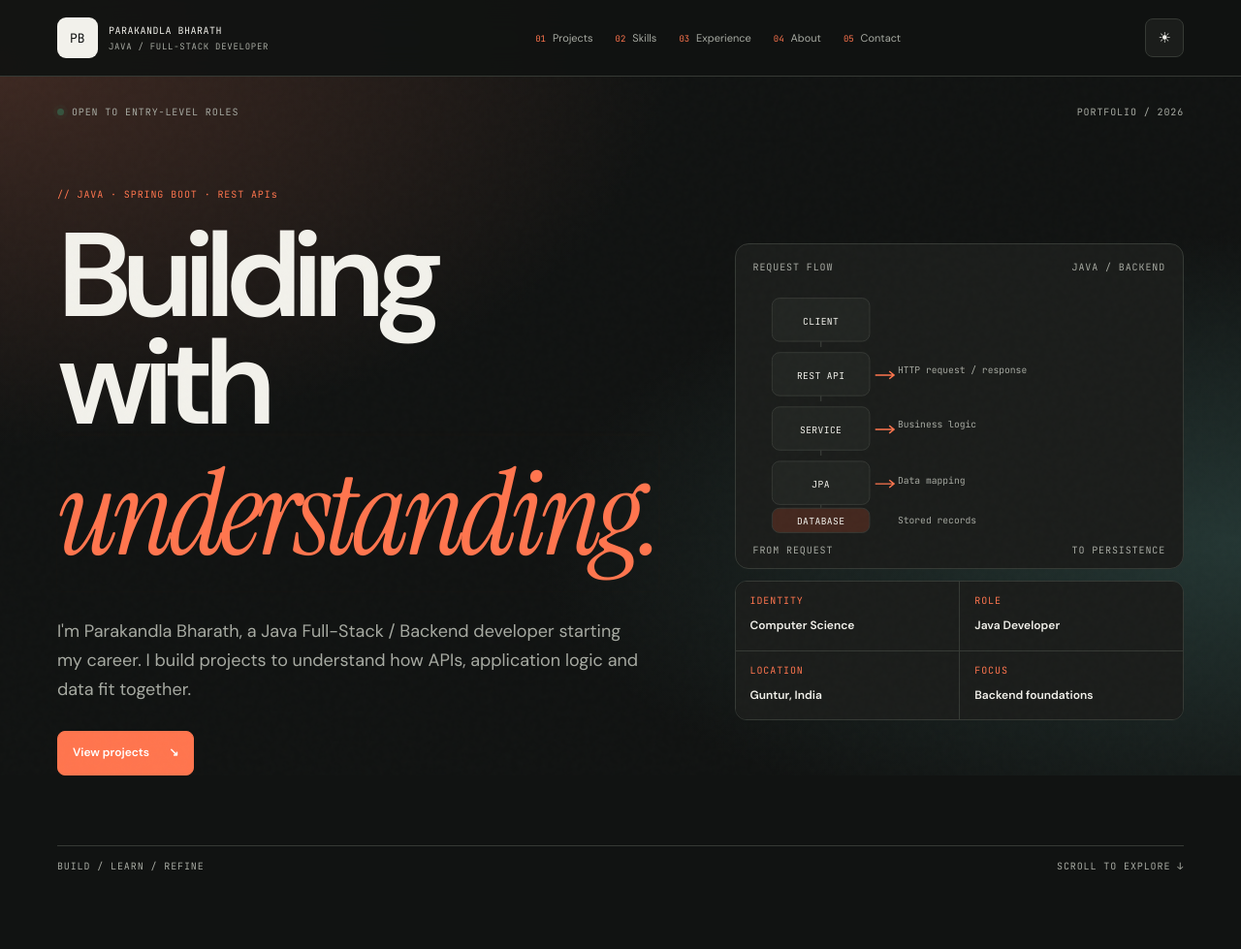
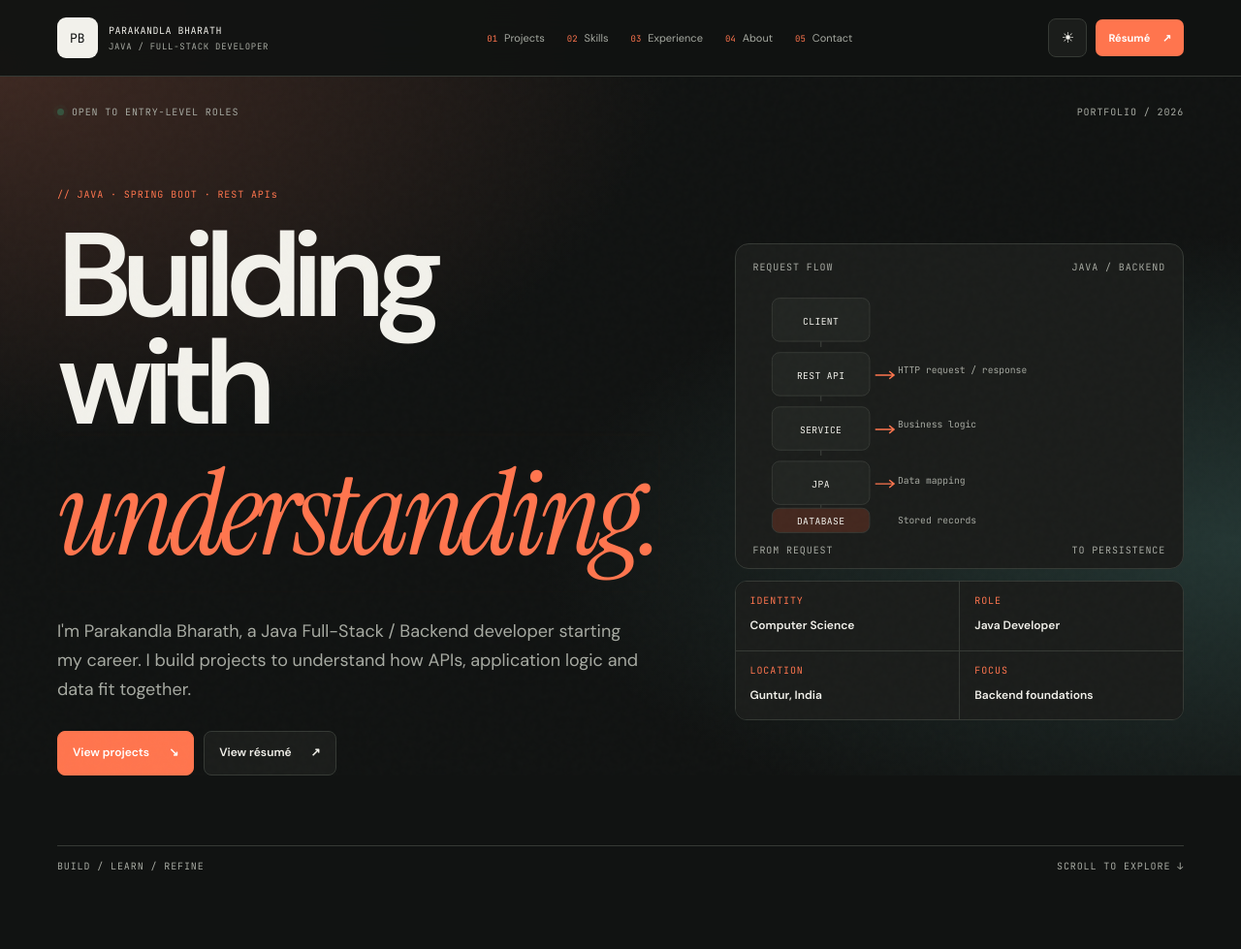
Before and after one commit to parakandlabharath/bharath-portfolio, a plain HTML site: page index.html in a window 1280 px wide. Shown: the top 979 px of the page at 97% size. Drawn offline with Linux system fonts and the light colour scheme.

Commit message:
Restore resume links and options

```diff
--- a/index.html
+++ b/index.html
@@ -33,7 +33,8 @@
       </nav>
       <div class="header-actions">
         <button class="theme-toggle" type="button" aria-label="Switch to light theme" aria-pressed="false">◐</button>
-        <button class="menu-toggle" type="button" aria-controls="mobile-nav" aria-expanded="false" aria-label="Open navigation">☰</button>
+        <a class="resume-link" href="resume.html" aria-label="Open résumé">Résumé <span>↗</span></a>
+        <button class="menu-toggle type="button" aria-controls="mobile-nav" aria-expanded="false" aria-label="Open navigation">☰</button>
       </div>
     </div>
     <nav class="mobile-nav" id="mobile-nav" aria-label="Mobile navigation">
@@ -49,7 +50,7 @@
           <p class="kicker reveal">// JAVA · SPRING BOOT · REST APIs</p>
           <h1>Building with<br><em>understanding.</em></h1>
           <p class="hero-intro">I'm Parakandla Bharath, a Java Full-Stack / Backend developer starting my career. I build projects to understand how APIs, application logic and data fit together.</p>
-          <div class="hero-buttons"><a class="button button-primary" href="#projects">View projects <span>↘</span></a></div>
+          <div class="hero-buttons"><a class="button button-primary" href="#projects">View projects <span>↘</span></a><a class="button button-secondary" href="resume.html">View résumé <span>↗</span></a></div>
         </div>
         <aside class="hero-side reveal">
           <div class="flow-panel" aria-label="Illustrated request flow: Client to REST API, Service, JPA and Database">
@@ -205,7 +206,9 @@
           <article><small>03</small><strong>IBM</strong><span>Certification title to confirm</span><!-- DRAFT: verify --></article>
         </div>
       </div>
+    <div class="resume-callout"><div><small>DOCUMENT</small><h3>Résumé</h3><p>View or print my résumé.</p></div><a class="button button-secondary" href="resume.html">Open résumé <span>↗</span></a></div>
     </section>
+
 
     <section class="section about-section" id="about">
       <div class="wrap">
@@ -217,7 +220,7 @@
 
     <section class="section wrap contact-section" id="contact">
       <div class="section-label"><span>05 / CONTACT</span><i></i><span>LET'S CONNECT</span></div>
-      <div class="contact-grid"><div><p class="kicker">// OPEN TO ENTRY-LEVEL JAVA / BACKEND ROLES</p><h2>Let's make<br><em>things work.</em></h2><p class="contact-intro">I'm open to entry-level opportunities with startups and MNCs. Feel free to reach out about roles or projects.</p><p class="timezone">Guntur · IST (UTC+5:30)</p></div><div class="contact-card"><small>EMAIL / DIRECT</small><a class="email-address" id="email-link" href="#">Email me <span>↗</span></a><button class="copy-email" id="copy-email" type="button">COPY EMAIL <span>+</span></button><div class="contact-links"><a href="https://github.com/parakandlabharath" target="_blank" rel="noopener">GitHub ↗</a><a href="https://www.linkedin.com/in/bharath-kumar-181316296/" target="_blank" rel="noopener">LinkedIn ↗</a></div></div></div>
+      <div class="contact-grid"><div><p class="kicker">// OPEN TO ENTRY-LEVEL JAVA / BACKEND ROLES</p><h2>Let's make<br><em>things work.</em></h2><p class="contact-intro">I'm open to entry-level opportunities with startups and MNCs. Feel free to reach out about roles or projects.</p><p class="timezone">Guntur · IST (UTC+5:30)</p></div><div class="contact-card"><small>EMAIL / DIRECT</small><a class="email-address" id="email-link" href="#">Email me <span>↗</span></a><button class="copy-email" id="copy-email" type="button">COPY EMAIL <span>+</span></button><div class="contact-links"><a href="https://github.com/parakandlabharath" target="_blank" rel="noopener">GitHub ↗</a><a href="https://www.linkedin.com/in/bharath-kumar-181316296/" target="_blank" rel="noopener">LinkedIn ↗</a><a href="resume.html">Résumé ↗</a></div></div></div>
     </section>
   </main>
   <footer class="site-footer wrap"><a class="brand footer-brand" href="#home"><span class="brand-mark">PB</span><span class="brand-copy">PARAKANDLA BHARATH<small>BUILT WITH INTENTION</small></span></a><span>HTML · CSS · JAVASCRIPT</span><span>© <span id="year">2026</span></span></footer>
```
